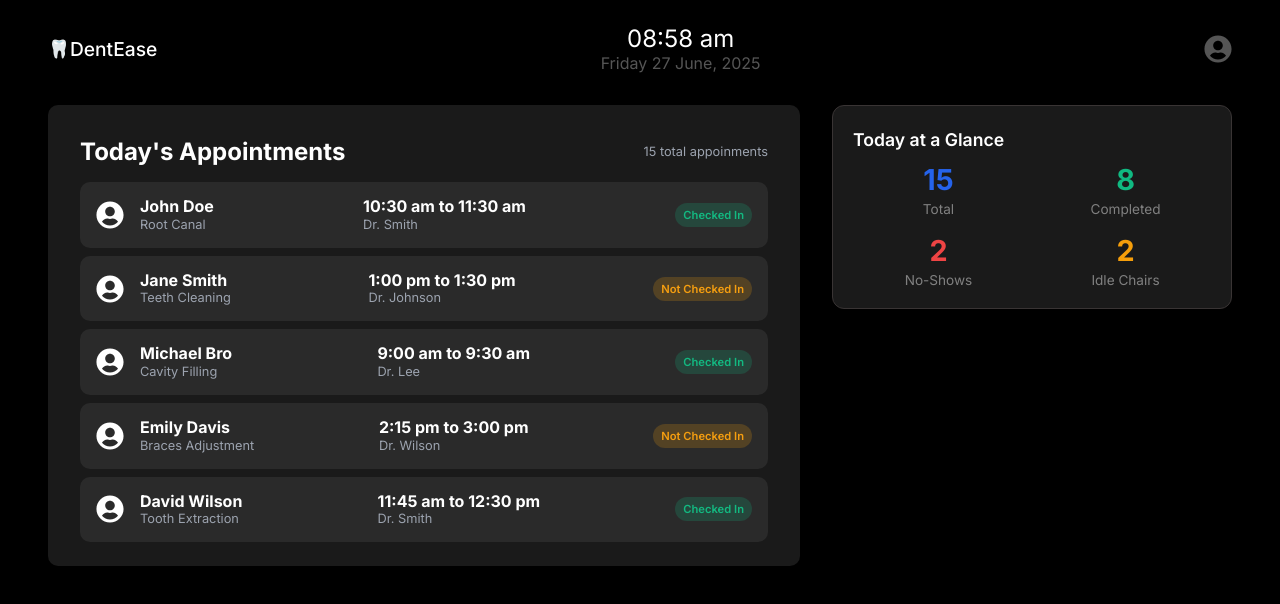
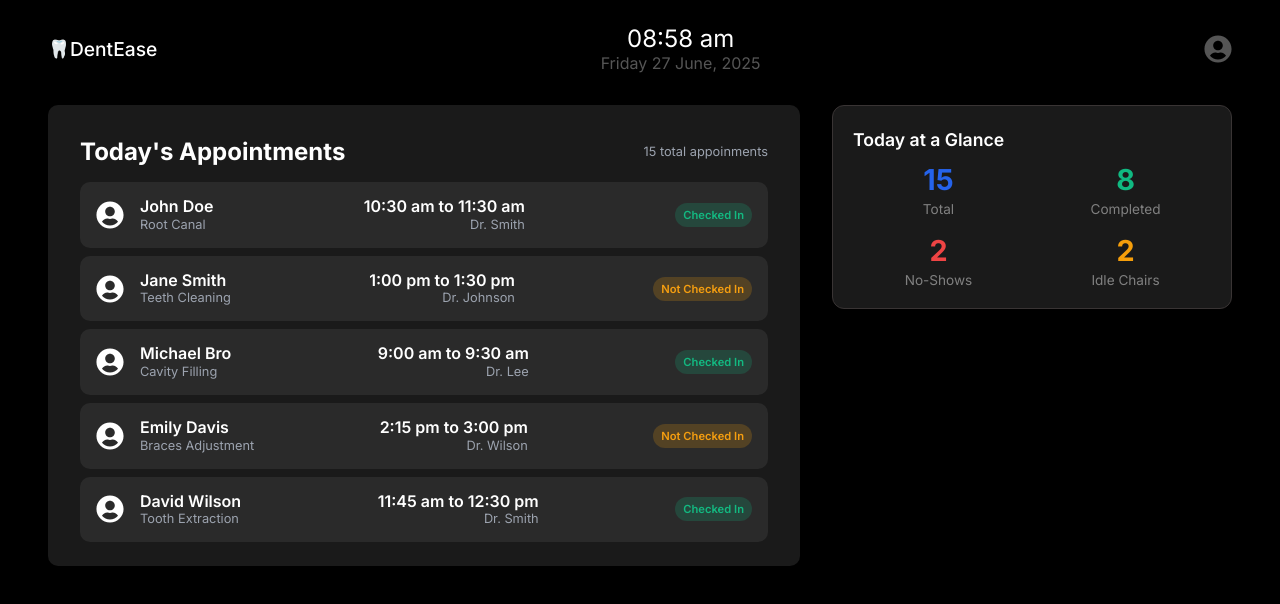
Before and after one commit to typshi-aswin/aetherduo, a React (Vite) app: page / in a window 1280 px wide. Shown: the top 604 px of the page. Built offline with nearby package versions, Linux system fonts and the light colour scheme.

Commit message:
fix: css changes

```diff
--- a/src/pages/FrontDesk/ui/TodayAppointments/TodayAppointments.module.css
+++ b/src/pages/FrontDesk/ui/TodayAppointments/TodayAppointments.module.css
@@ -55,8 +55,13 @@
     text-wrap: nowrap;
 }
 
+.timeContainer{
+   text-align: right;
+}
+
 .nameContainer h1, .timeContainer h1 {
     font-size: 1rem;
+    font-weight: 600;
 }
 
 .nameContainer p, .timeContainer p {
```
